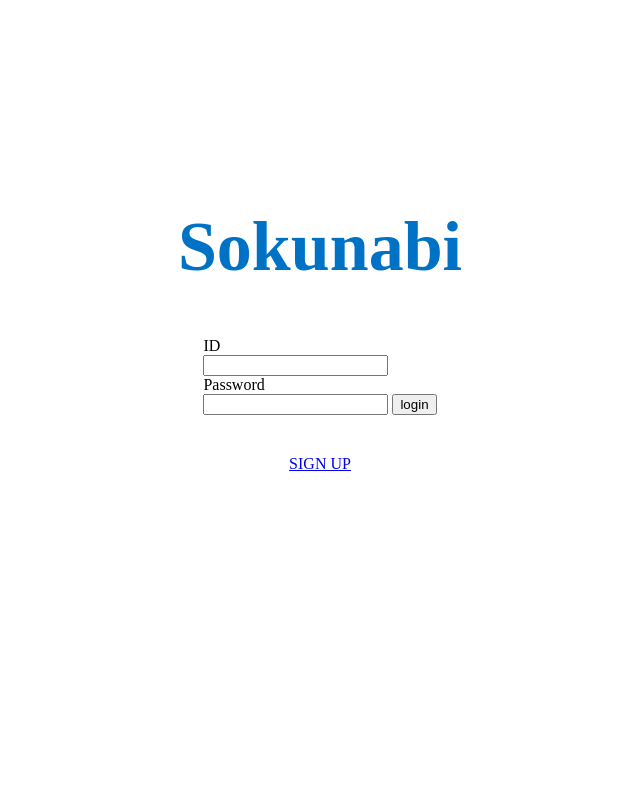
After one commit to Yasashi-Hacker/job-search-app, a Django app: page /login/ in a window 1280 px wide. The commit adds this page. Shown: the whole page, without its empty margins (320-960 px from the left). Run offline with Django 5.2, Linux system fonts and the light colour scheme.

Commit message:
Implement login functionality

```diff
--- a/job_search_app/urls.py
+++ b/job_search_app/urls.py
@@ -16,8 +16,11 @@ Including another URLconf
 """
 from django.contrib import admin
 from django.urls import path
-from users.views import sign_up
+from users.views import sign_up,user_login,index,user_home
 urlpatterns = [
     path('admin/', admin.site.urls),
     path('sign-up/', sign_up, name = 'sign_up'),
+    path('login/', user_login, name = 'login' ),
+    path('', index, name = 'index'),
+    path('user-home/', user_home, name= 'user_home'),
 ]
--- a/templates/index.html
+++ b/templates/index.html
@@ -8,5 +8,5 @@
 <body style="text-align: center;">
     <h1 style="margin-top: 305px; font-size: 70px; color: #0072C6;">Sokunabi</h1>
     <a href="{% url 'sign_up' %}">SIGN UP</a>
-    <a href="{% url 'login' }">LOGIN</a>
+    <a href="{% url 'login' %}">LOGIN</a>
 </body>
--- /dev/null
+++ b/templates/login.html
@@ -0,0 +1,38 @@
+<!DOCTYPE html>
+<html lang="en">
+<head>
+    <meta charset="UTF-8">
+    <meta name="viewport" content="width=device-width, initial-scale=1.0">
+    <title>Login|Sokunabi</title>
+    <style>
+        body {
+                display: flex;
+                flex-direction: column;
+                justify-content: center;
+                align-items: center;
+                height: 100vh;
+                margin: 0;
+        }
+        h1 {
+                font-size: 70px;
+                color: #0072C6;
+                margin-top:-120px;
+                margin-bottom:50px;
+        }
+    </style>
+</head>
+<body>
+    <h1>Sokunabi</h1>
+    <form method="POST" action="">
+        {% csrf_token %}
+        {% for field in form %}
+            <div><label>{{ field.label }}</label></div>
+            {{ field.as_widget }}
+        {% endfor %}
+        <button style="margin-bottom: 40px;" submit">login</button>
+        {% if form.non_field_errors %}
+            <div style="color: red;">{{ form.non_field_errors.as_text }}</div>
+        {% endif %}
+        <div style="text-align: center;"><a href="{% url 'sign_up' %}">SIGN UP</a></div>
+    </form>
+</body>
--- a/users/forms.py
+++ b/users/forms.py
@@ -1,9 +1,17 @@
 from django import forms
 from .models import users
+from django.contrib.auth.forms import UserCreationForm
 
-class SignUpForm(forms.ModelForm):
+class SignUpForm(UserCreationForm):
     class Meta:
         model = users
-        fields = ['user_id', 'password', 'user_name', 'final_school', 'major', 'degree']
+        fields = ['username', 'password1', 'password2', 'first_name', 'last_name', 'final_school', 'major', 'degree']
 
-    password = forms.CharField(widget=forms.PasswordInput)
+    username=forms.CharField(max_length=151, label='ID')
+    final_school = forms.CharField(max_length=90, label='final school')
+    major = forms.CharField(max_length=90)
+    degree = forms.CharField(max_length=4)
+
+class LoginForm(forms.Form):
+    user_id = forms.CharField(label = "ID", max_length=151, required=True)
+    password = forms.CharField(widget=forms.PasswordInput, required=True)
--- a/users/models.py
+++ b/users/models.py
@@ -1,9 +1,7 @@
 from django.db import models
+from django.contrib.auth.models import AbstractUser
 
-class users(models.Model):
-    user_id = models.CharField(max_length=30, primary_key=True)
-    password = models.CharField(max_length=20)
-    user_name = models.CharField(max_length=30)
+class users(AbstractUser):
     final_school = models.CharField(max_length=90)
     major = models.CharField(max_length=90)
     degree = models.CharField(max_length=4)
--- a/users/views.py
+++ b/users/views.py
@@ -1,13 +1,36 @@
 from django.shortcuts import render, redirect
-from .forms import SignUpForm
+from users.forms import SignUpForm, LoginForm
+from django.contrib.auth import authenticate, login
+
+def index(request):
+    return render(request, 'index.html', {})
 
 def sign_up(request):
     if request.method == 'POST':
         form = SignUpForm(request.POST)
         if form.is_valid():
             form.save()
-            return redirect('sign_up')
+            return redirect('login')
 
     else:
         form = SignUpForm()
-        return render(request, 'sign_up.html', {'form': form})
+    return render(request, 'sign_up.html', {'form': form})
+
+def user_login(request):
+    if request.method == 'POST':
+        form = LoginForm(request.POST)
+        if form.is_valid():
+            ID = form.cleaned_data['user_id']
+            password = form.cleaned_data['password']
+            user = authenticate(request, username=ID, password=password)
+            if user is not None:
+                login(request, user)
+                return redirect('user_home')
+            else:
+                form.add_error(None, "Invalid ID or password.")
+    else:
+        form = LoginForm()
+    return render(request, 'login.html', {'form': form})
+
+def user_home(request):
+          return render(request, 'user_home.html', {})
```
Also changed, not shown: job_search_app/settings.py (+8 -0 lines), templates/sign_up.html (+18 -2 lines), templates/user_home.html (added, +40 -0 lines), users/migrations/0001_initial.py, 3 other files.
